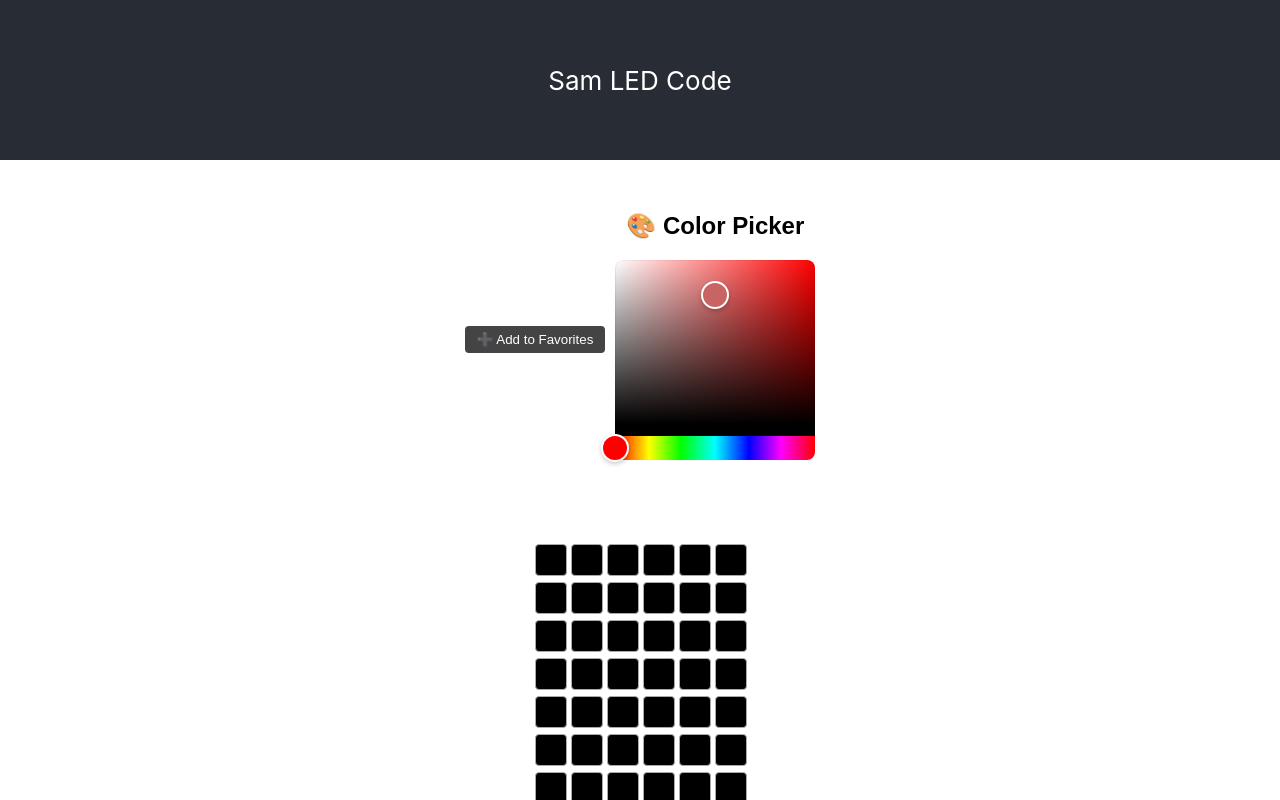
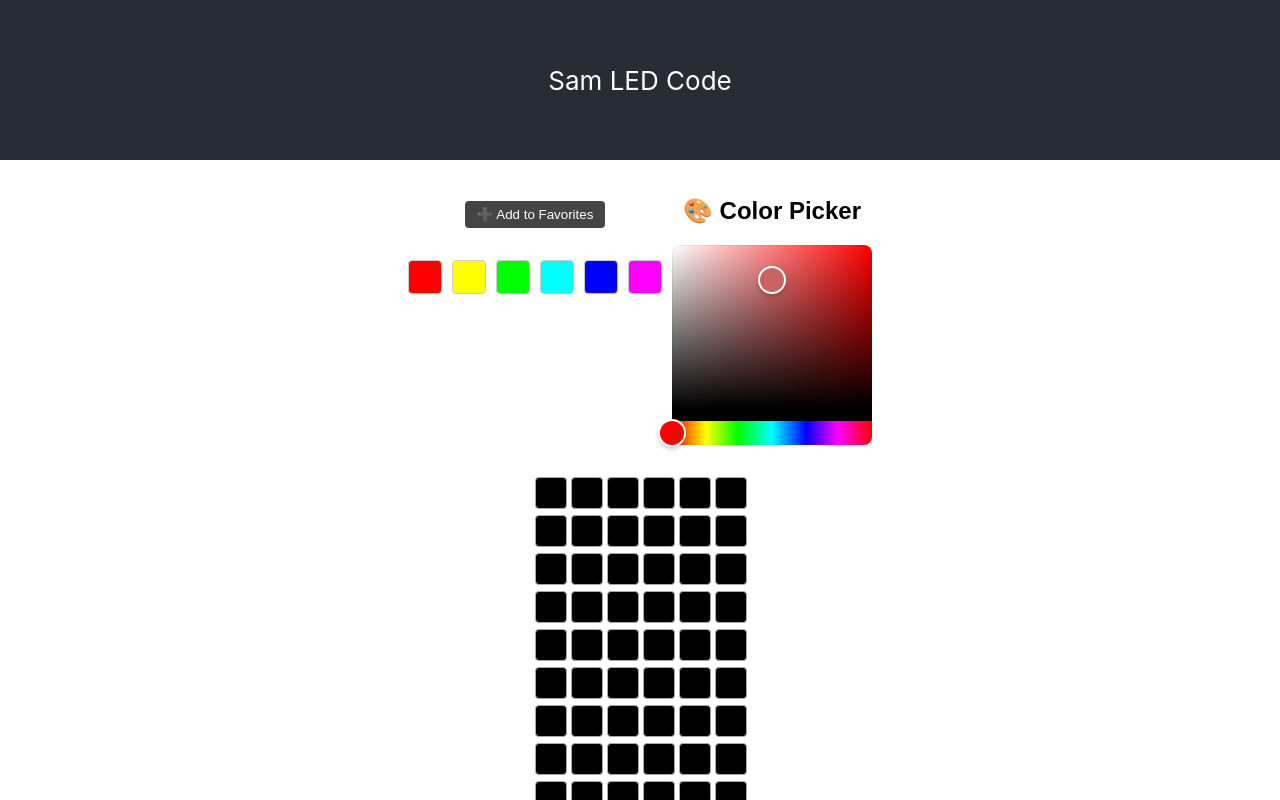
Before and after one commit to Sam-567/LED-controller, a React (Create React App) app in the folder my-app4/: page / in a window 1280 px wide. Shown: the top 800 px of the page. Built offline with nearby package versions, Linux system fonts and the light colour scheme.

Commit message:
GUI format changes

```diff
--- a/my-app4/package.json
+++ b/my-app4/package.json
@@ -8,9 +8,10 @@
     "@testing-library/react": "^13.4.0",
     "@testing-library/user-event": "^13.5.0",
     "chroma-js": "^3.1.2",
-    "react": "^19.1.0",
+    "react": "^18.3.1",
     "react-color": "^2.19.3",
-    "react-dom": "^19.1.0",
+    "react-colorful": "^5.6.1",
+    "react-dom": "^18.3.1",
     "react-scripts": "5.0.1",
     "web-vitals": "^2.1.4",
     "workbox-background-sync": "^6.6.0",
--- a/my-app4/src/App.js
+++ b/my-app4/src/App.js
@@ -23,4 +23,16 @@ function App() {
   );
 }
 
+const styles = {
+    ProgramButton: {
+    padding: '8px 16px',
+    borderRadius: '4px',
+    background: '#444',
+    color: 'white',
+    border: 'none',
+    cursor: 'pointer',
+    fontSize: '14px',
+  },
+}
+
 export default App;
--- a/my-app4/src/HueSaturationBrightnessPicker.css
+++ b/my-app4/src/HueSaturationBrightnessPicker.css
@@ -1,7 +1,7 @@
 /* HueSaturationBrightnessPicker.css */
 .color-picker-container {
   font-family: sans-serif;
-  padding: 20px;
+  padding: 5px;
   min-width: 80xh;
   max-width: 1000px;
   margin: auto;
--- a/my-app4/src/HueSaturationBrightnessPicker.js
+++ b/my-app4/src/HueSaturationBrightnessPicker.js
@@ -8,29 +8,26 @@ import LedGrid from './LedGrid';
 
 const HueSaturationBrightnessPicker = ({rgb, setRgb}) => {
 
-
   const finalColor = chroma.rgb(rgb.r, rgb.g ,rgb.b).hex();
-
-
 
   return (
 
     <div className="color-picker-container" style={styles.controls}>
-
+     <div style={{ display: 'flex', alignItems: 'flex-start', gap: 10 }}>
         <SwatchManager
         currentColor={rgb}
         onSelect={(color) => {
-            console.log("Test" + color);
             setRgb(color);
         }}
         />
-        <div>
-      <h2>🎨 Color Picker</h2>
+    <div>
+    <h2>🎨 Color Picker</h2>
 
-      <div className="picker-layout"
-            style={{justifyContent: 'center',}}>
+    <div className="picker-layout"
+        style={{justifyContent: 'center',}}>
         <RgbColorPicker color={rgb} onChange={setRgb} className="wheel" />
-      </div>
+    </div>
+    </div>
         </div>
       {/*<div
         className="preview"
--- a/my-app4/src/LedGrid.js
+++ b/my-app4/src/LedGrid.js
@@ -94,7 +94,7 @@ useEffect(() => {
 
   return (
     <div
-      style={{ textAlign: 'center', marginTop: '24px' }}
+      style={{ textAlign: 'center', marginTop: '2px' }}
       onMouseUp={handleMouseUp}
       onMouseLeave={handleMouseUp}
     >
@@ -120,6 +120,7 @@ useEffect(() => {
       <div style={styles.controls}>
         <button onClick={handleReset} style={styles.button}>🔄 Reset</button>
         <button onClick={handleFill} style={styles.button}>🎨 Fill All</button>
+        <button style={styles.button}> Program </button>
       </div>
     </div>
   );
--- a/my-app4/src/swatch.js
+++ b/my-app4/src/swatch.js
@@ -1,7 +1,10 @@
 import React, { useState } from 'react';
 
 const SwatchManager = ({ currentColor, onSelect }) => {
-  const [swatches, setSwatches] = useState([]);
+  const [swatches, setSwatches] = useState([
+    { r: 255, g: 0, b: 0 }, { r: 255, g: 255, b: 0 },
+    { r: 0, g: 255, b: 0 }, { r: 0, g: 255, b: 255 },
+    { r: 0, g: 0, b: 255 }, { r: 255, g: 0, b: 255 },]);
 
   // Check if swatch (as RGB object) is already in the list
   const isDuplicate = (color) =>
@@ -18,10 +21,12 @@ const SwatchManager = ({ currentColor, onSelect }) => {
   const toCssRgb = ({ r, g, b }) => `rgb(${r}, ${g}, ${b})`;
 
   return (
-    <div style={{ marginTop: 20 }}>
+    <div>
+      <h2>
       <button onClick={addSwatch} style={styles.button}>
         ➕ Add to Favorites
       </button>
+      </h2>
 
       {swatches.length > 0 && (
         <div style={styles.swatchList}>
```
Also changed, not shown: 2 other files (tests, documents, lock files or other folders).
